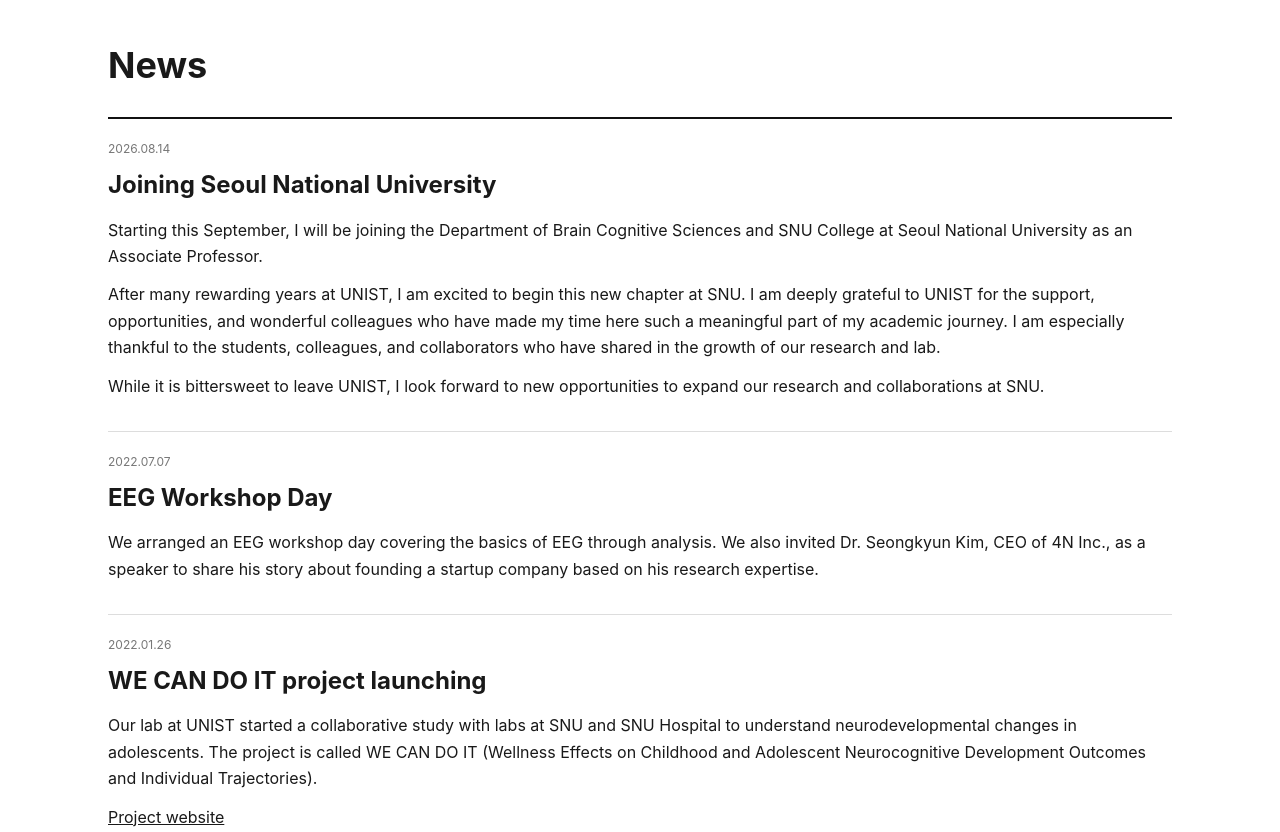
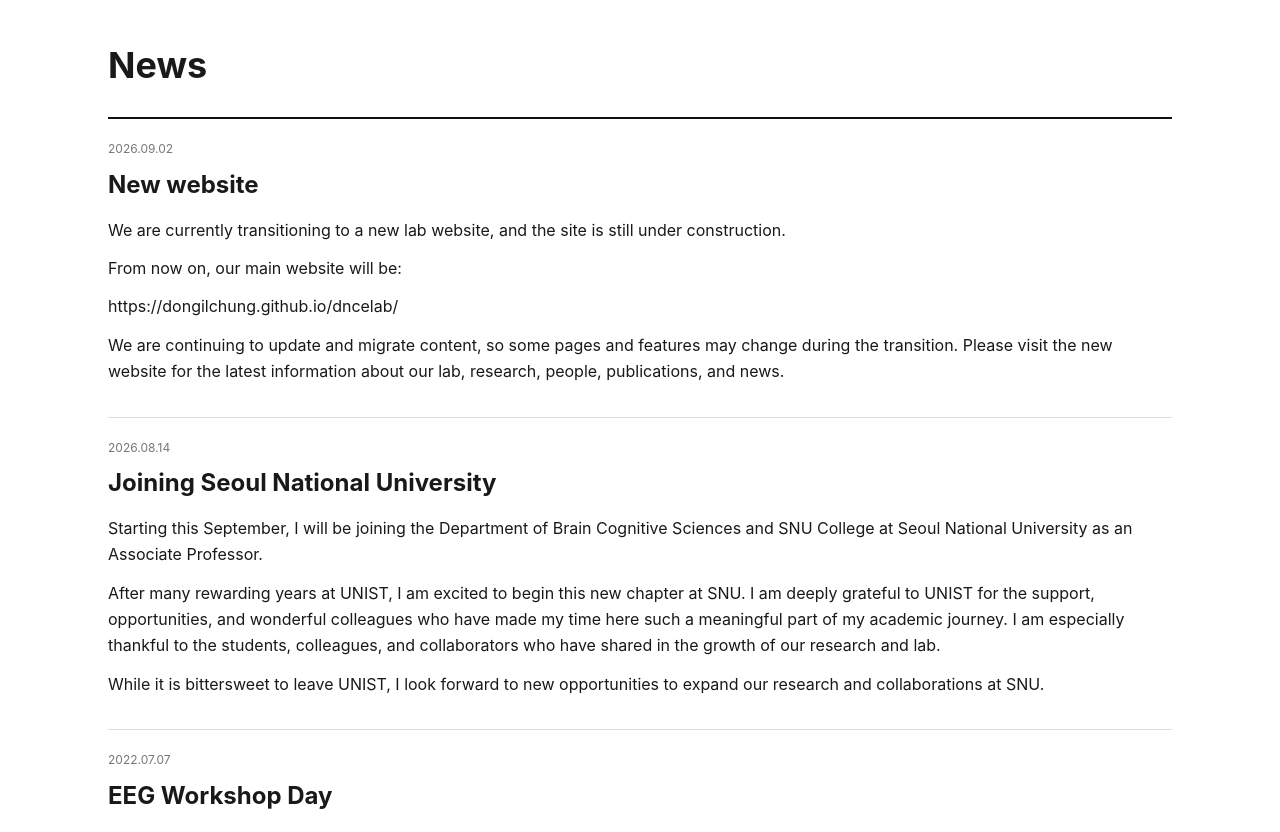
Before and after one commit to dongilchung/dncelab, a Jekyll site: the page built from index.md, in a window 1280 px wide and 1400 px high, scrolled down 144 px, cut to the strip 467-1299 px from the top of the window. Built offline with Jekyll 4.4.1, drawn with Linux system fonts in a browser that asks for light colours; comment, search, counter and statistics services are not loaded.

Commit message:
a new news

```diff
--- a/_data/news.yml
+++ b/_data/news.yml
@@ -1,3 +1,13 @@
+- date: 2026-09-02
+  title: "New website"
+  content: |
+    We are currently transitioning to a new lab website, and the site is still under construction.
+
+    From now on, our main website will be:
+
+    https://dongilchung.github.io/dncelab/
+
+    We are continuing to update and migrate content, so some pages and features may change during the transition. Please visit the new website for the latest information about our lab, research, people, publications, and news.
 - date: 2026-08-14
   title: "Joining Seoul National University"
   content: |
```
Also changed, not shown: 3 other files.
